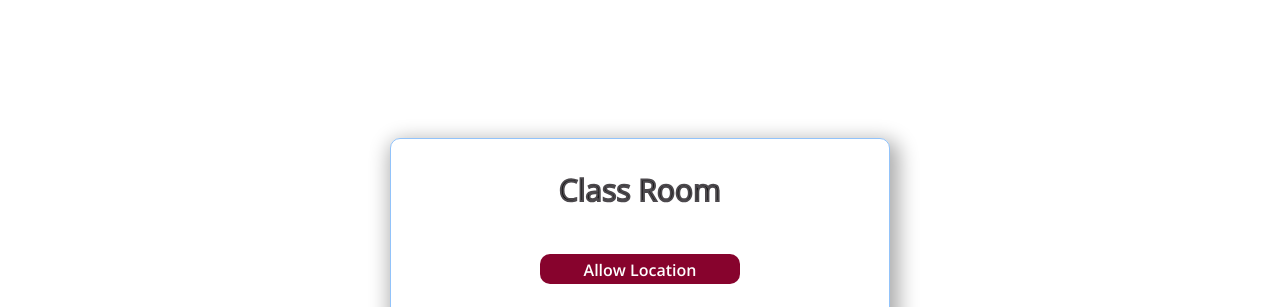
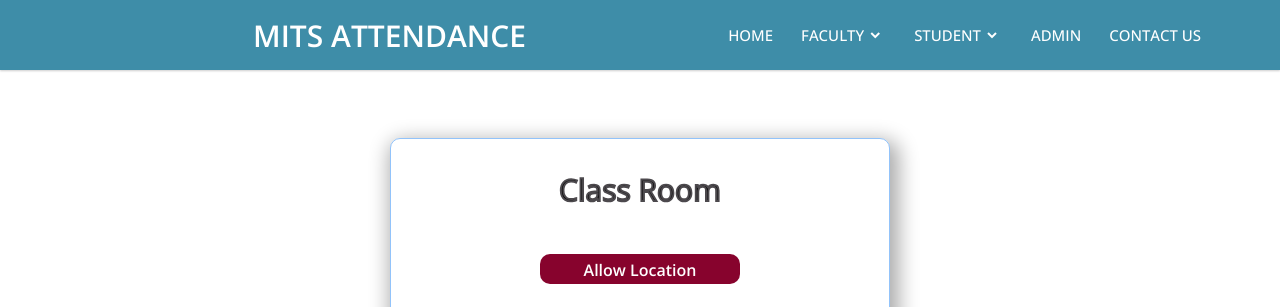
Before and after one commit to udaykiran279/Mits_Attendance_System, a Flask app: template templates/studentform.html in a window 1280 px wide. Shown: the top 307 px of the page. Run offline with Flask 2, Linux system fonts and the light colour scheme; the template is opened without the code that fills it, so the values that code supplies are empty.

Commit message:
Update studentform.html

```diff
--- a/templates/studentform.html
+++ b/templates/studentform.html
@@ -73,7 +73,63 @@
     </script>
   </head>
 <body>
-
+  <nav>
+    <div class="navbar" id="navbar">
+      <div onclick="handleMenu()">
+        <i class='bx bx-menu' ></i>
+      </div>
+      <div class="logo"><a href="{{url_for('home')}}">MITS ATTENDANCE</a></div>
+      <div class="nav-links">
+        <div class="sidebar-logo">
+          <span class="logo-name">MITS ATTENDANCE</span>
+          <i class='bx bx-x'></i>
+        </div>
+        <ul class="links">
+          <li><a href="{{url_for('home')}}">HOME</a></li>
+          <li>
+            <a href="#">FACULTY</a>
+            <i class='bx bxs-chevron-down htmlcss-arrow arrow  '></i>
+            <ul class="htmlCss-sub-menu sub-menu">
+              <li><a href="{{url_for('fin')}}">SIGN IN</a></li>
+              <li><a href="{{url_for('fup')}}">SIGN UP</a></li>
+            </ul>
+          </li>
+          <li>
+            <a href="#">STUDENT</a>
+            <i class='bx bxs-chevron-down js-arrow arrow '></i>
+            <ul class="js-sub-menu sub-menu">
+              <li><a href="{{url_for('ssin')}}">SIGN IN</a></li>
+              <li><a href="{{url_for('ssup')}}">SIGN UP</a></li>
+            </ul>
+          </li>
+          <li><a href="#">ADMIN</a></li>
+          <li><a href="#">CONTACT US</a></li>
+        </ul>
+      </div>
+  </nav>
+  <div class="sidemenu" id="sidemenu">
+    <ul class="links">
+          <li><a href="{{url_for('home')}}">HOME</a></li>
+          <li>
+            <a href="#">FACULTY</a>
+            <i onclick="handlesideLink1()" id="arrow1" class='bx bxs-chevron-down htmlcss-arrow arrow  '></i>
+            <ul class="sublinkMain1" id="sublinkMain1">
+              <li><a href="{{url_for('fin')}}">SIGN IN</a></li>
+              <li><a href="{{url_for('fup')}}">SIGN UP</a></li>
+            </ul>
+          </li>
+          <li>
+            <a href="#">STUDENT</a>
+            <i onclick="handlesideLink2()" id="arrow2"  class='bx bxs-chevron-down js-arrow arrow '></i>
+            <ul  class="sublinkMain2" id="sublinkMain2">
+              <li><a href="{{url_for('ssin')}}">SIGN IN</a></li>
+              <li><a href="{{url_for('ssup')}}">SIGN UP</a></li>
+            </ul>
+          </li>
+          <li><a href="#">ADMIN</a></li>
+          <li><a href="#">CONTACT US</a></li>
+        </ul>
+  </div>
   <div class="wrapper" style="margin-top: 100px">
     <h2>Class Room</h2>
         <!-- <link rel="stylesheet" href="login.css"> -->
```
